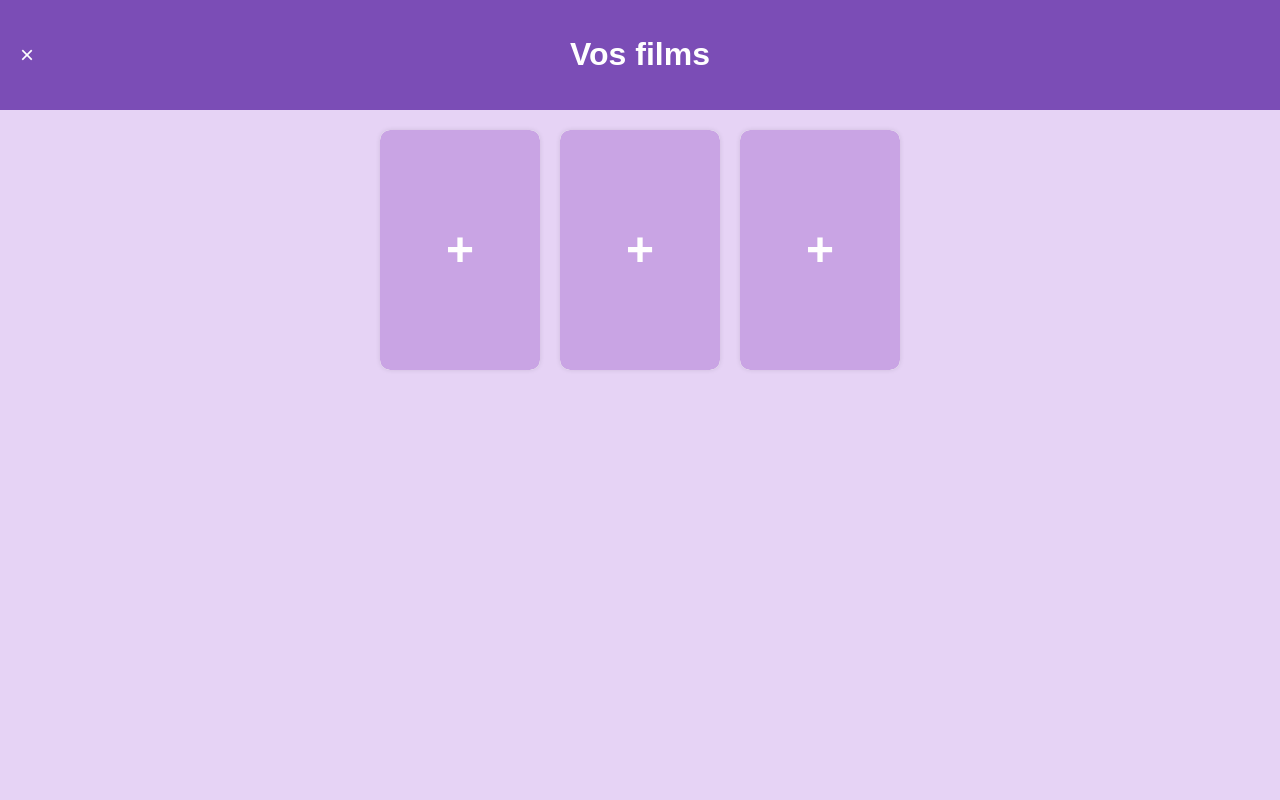
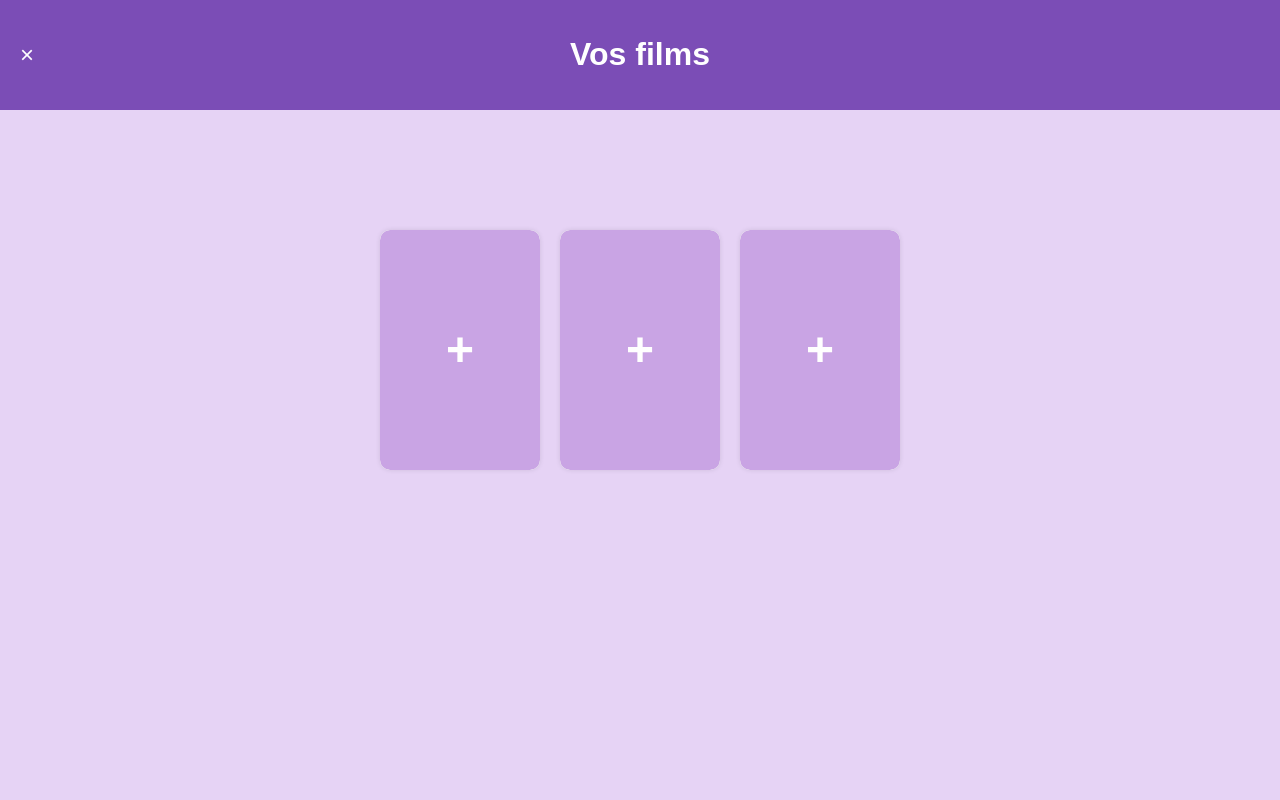
Before and after one commit to kingaventure/app-loove, a PHP site: the page made by Front-end/View/movie.php in a window 1280 px wide. Run offline with PHP 8.4, Linux system fonts and the light colour scheme; the template is opened without the code that fills it, so the values that code supplies are empty.

Commit message:
réglage de bug et embelissement

```diff
--- a/Back-end/Controller/account.php
+++ b/Back-end/Controller/account.php
@@ -51,9 +51,9 @@ try {
         $bio = $profil['bio'];
         $name = $profil['name'];
         $prenom = $profil['prenom'];
-        if ($profil['sex'] == 0) {
+        if ($profil['sexe'] == 0) {
             $sex = 'homme';
-        } elseif ($profil['sex'] == 1) {
+        } elseif ($profil['sexe'] == 1) {
             $sex = 'femme';
         } else {
             $sex = 'autre';
--- a/Back-end/Controller/secret.php
+++ b/Back-end/Controller/secret.php
@@ -3,7 +3,6 @@
 
 require __DIR__ . '/../Model/secret.php';
 
-session_start();
 $id_profil = $_SESSION['user_id'];
 $settings = getSettings($pdo, $id_profil);
 
--- a/Front-end/View/diss.php
+++ b/Front-end/View/diss.php
@@ -28,7 +28,7 @@
           <tr>
             <td><?= htmlspecialchars($message['id'], ENT_QUOTES) ?></td>
             <td><?= htmlspecialchars($message['sender_id'], ENT_QUOTES) ?></td>
-            <td><?= htmlspecialchars($message['recevier_id'], ENT_QUOTES) ?></td>
+            <td><?= htmlspecialchars($message['receiver_id'], ENT_QUOTES) ?></td>
             <td><?= htmlspecialchars($message['content'], ENT_QUOTES) ?></td>
             <td><?= htmlspecialchars($message['sent_at'], ENT_QUOTES) ?></td>
             <td class="action">
--- a/Front-end/View/home.php
+++ b/Front-end/View/home.php
@@ -34,7 +34,7 @@
 </div>
 
   <button class="account-btn">👤 Compte</button>
-
+  <h1>BHINGE</h1>
   <div class="card-container">
   <div class="card">
   <?php if ($noMoreProfiles): ?>
--- a/Front-end/assets/css/movie.css
+++ b/Front-end/assets/css/movie.css
@@ -1,6 +1,7 @@
 
     body {
       font-family: Arial, sans-serif;
+      height: 100vh;
       background-color: #e6d3f5;
       margin: 0;
       padding: 0;
@@ -22,7 +23,8 @@
       padding: 20px;
       gap: 20px;
       max-width: 700px;
-      margin: 0 auto;
+      margin: auto;
+      margin-top: 100px;
     }
     .film, .ajouter {
       width: 160px;
--- a/Front-end/assets/css/private_message.css
+++ b/Front-end/assets/css/private_message.css
@@ -1,8 +1,8 @@
 
-        body { font-family: Arial; background: #f5f5f5; }
-        .messages { max-width: 600px; margin: 30px auto; background: #fff; border-radius: 10px; padding: 20px; }
+        body { height: 100vh;font-family: Arial; background: #f5f5f5; }
+        .messages { max-width: 600px; margin: 30px auto; margin-top: 300px; background: #fff; border-radius: 10px; padding: 20px; }
         .msg { margin: 10px 0; }
-        .me { text-align: right; color: #7b4db6; }
+        .me { text-align: right; color: #7b4db6; }BHINGE
         .other { text-align: left; color: #333; }
         form { display: flex; margin-top: 20px; }
         input[type="text"] { flex: 1; padding: 10px; border-radius: 5px; border: 1px solid #ccc; }
```
Also changed, not shown: Front-end/assets/css/home.css (+7 -0 lines), uploads/1750338283_Bongos.webp (added), uploads/1750338736_ffff.jpeg (added).
